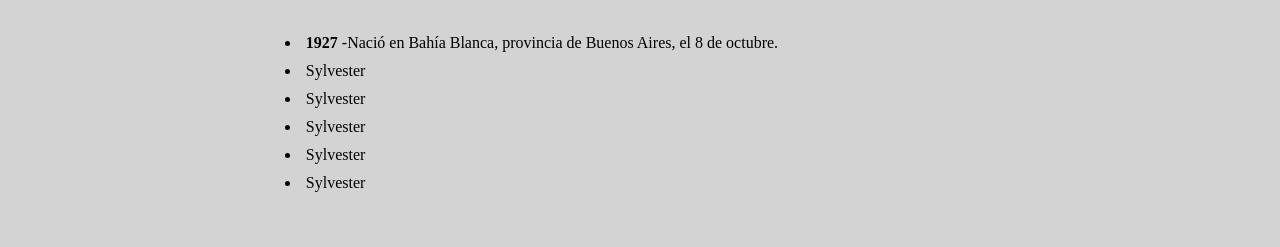
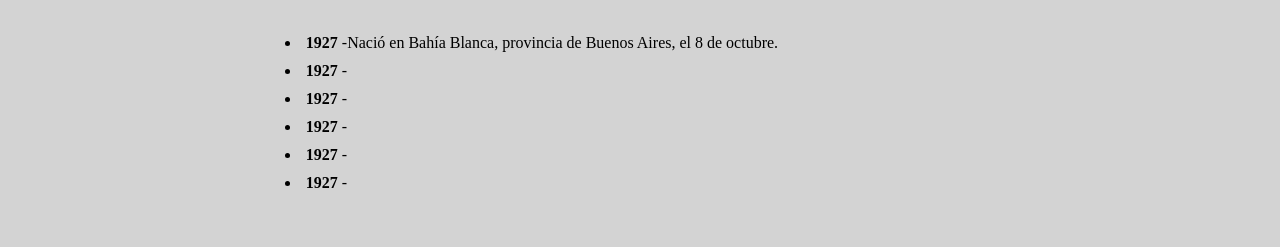
Before and after one commit to ArgLogan/tributoFreecodecamp, a plain HTML site: page index.html in a window 1280 px wide. Shown: the part 628-875 px from the top of the page. Drawn offline with Linux system fonts and the light colour scheme.

Commit message:
22:09 version

```diff
--- a/index.html
+++ b/index.html
@@ -23,13 +23,14 @@ prueba
       <h3>Aquí la línea de tiempo de la vida del Dr. César Milstein:</h3>
      <ul>
        <li><strong>1927</strong> -Nació en Bahía Blanca, provincia de Buenos Aires, el 8 de octubre.</li>
-       <li>Sylvester</li>
-       <li>Sylvester</li>
-       <li>Sylvester</li>
-       <li>Sylvester</li>
-       <li>Sylvester</li>
+       <li><strong>1927</strong> -</li>
+       <li><strong>1927</strong> -</li>
+       <li><strong>1927</strong> -</li>
+       <li><strong>1927</strong> -</li>
+       <li><strong>1927</strong> -</li>
     </ul>
     </div>
+
 
   </body>
   <footer>
--- a/style.css
+++ b/style.css
@@ -44,6 +44,7 @@ figure {
 #img-caption {
   margin: 15px 0 5px 0;
 }
+
 figcaption {
   display: block;
 }
```
